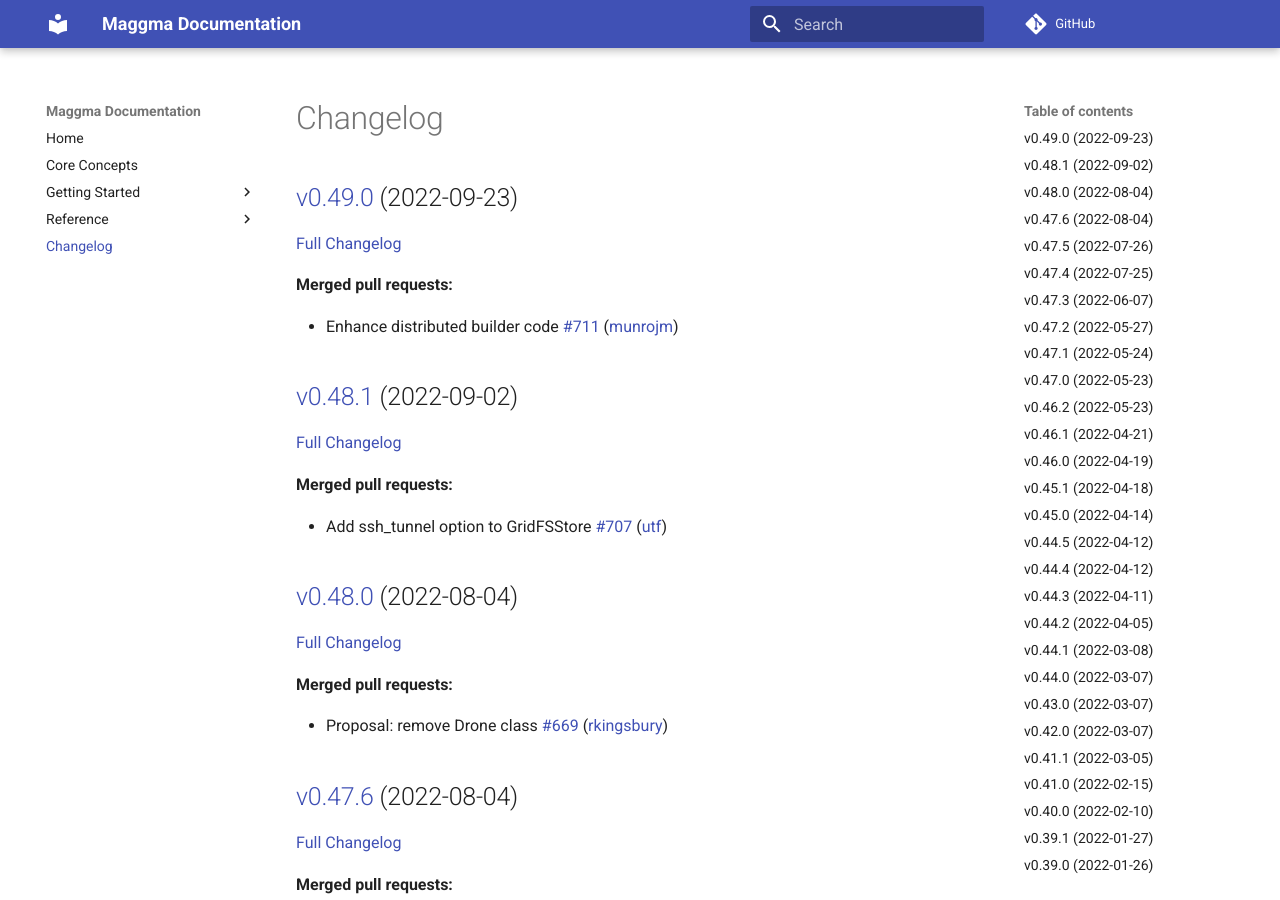
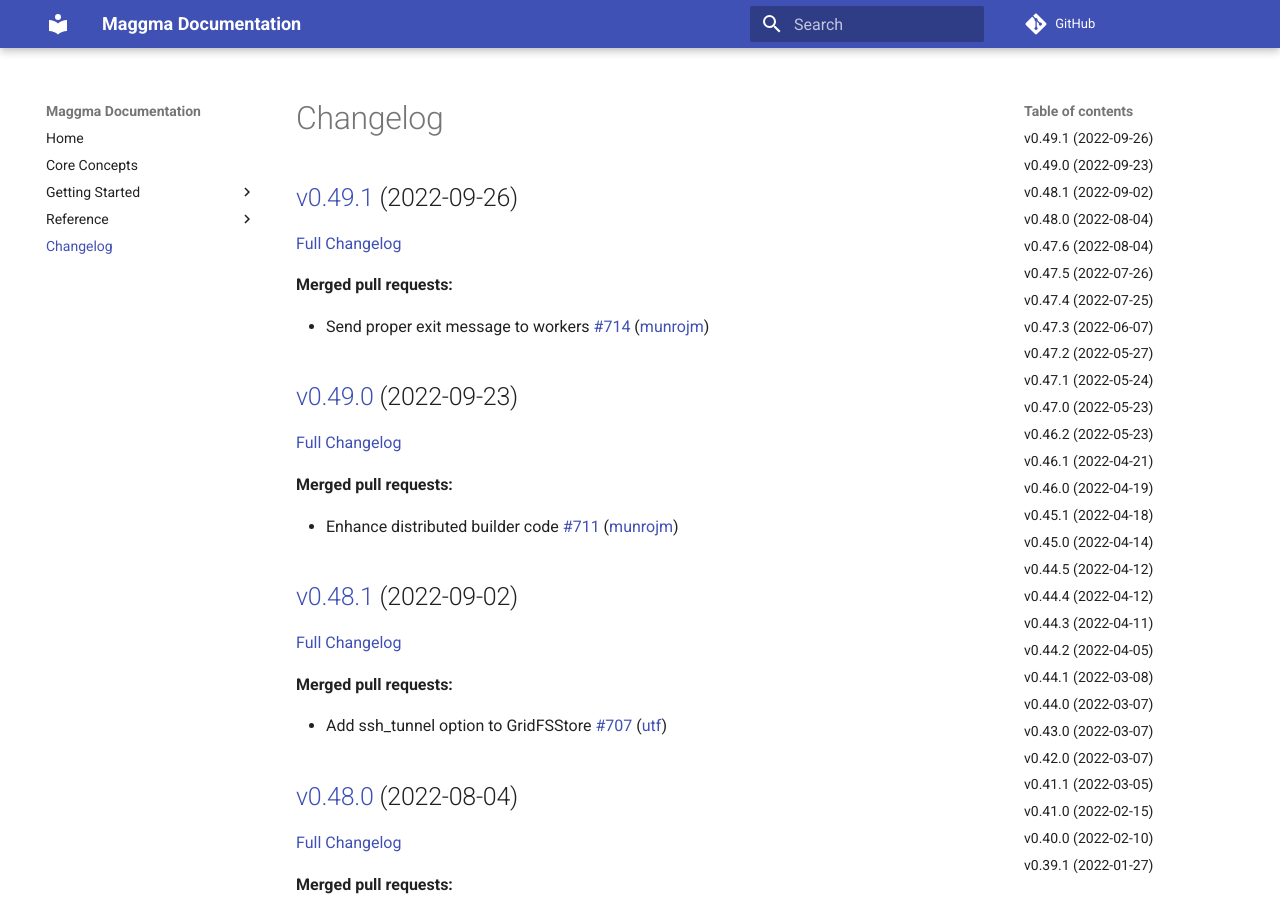
Before and after one commit to materialsproject/maggma, an MkDocs documentation site: the page built from docs/CHANGELOG.md, in a window 1280 px wide and 900 px high. Built offline with MkDocs 1.6.1 and Material for MkDocs 9.7.7, drawn with Linux system fonts in a browser that asks for light colours; comment, search, counter and statistics services are not loaded.

Commit message:
Updated CHANGELOG.md

```diff
--- a/docs/CHANGELOG.md
+++ b/docs/CHANGELOG.md
@@ -1,4 +1,12 @@
 # Changelog
+
+## [v0.49.1](https://github.com/materialsproject/maggma/tree/v0.49.1) (2022-09-26)
+
+[Full Changelog](https://github.com/materialsproject/maggma/compare/v0.49.0...v0.49.1)
+
+**Merged pull requests:**
+
+- Send proper exit message to workers [\#714](https://github.com/materialsproject/maggma/pull/714) ([munrojm](https://github.com/munrojm))
 
 ## [v0.49.0](https://github.com/materialsproject/maggma/tree/v0.49.0) (2022-09-23)
 
```
